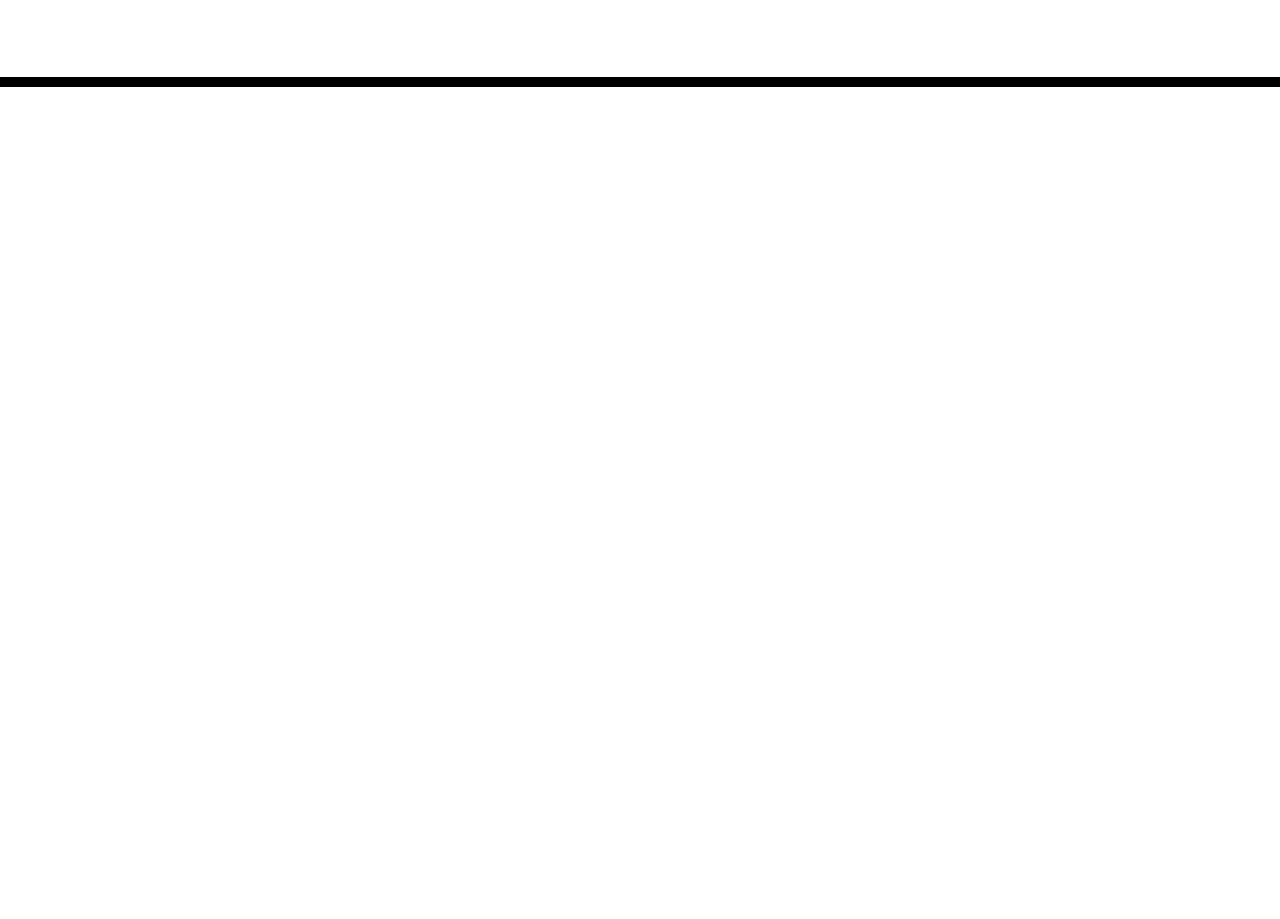
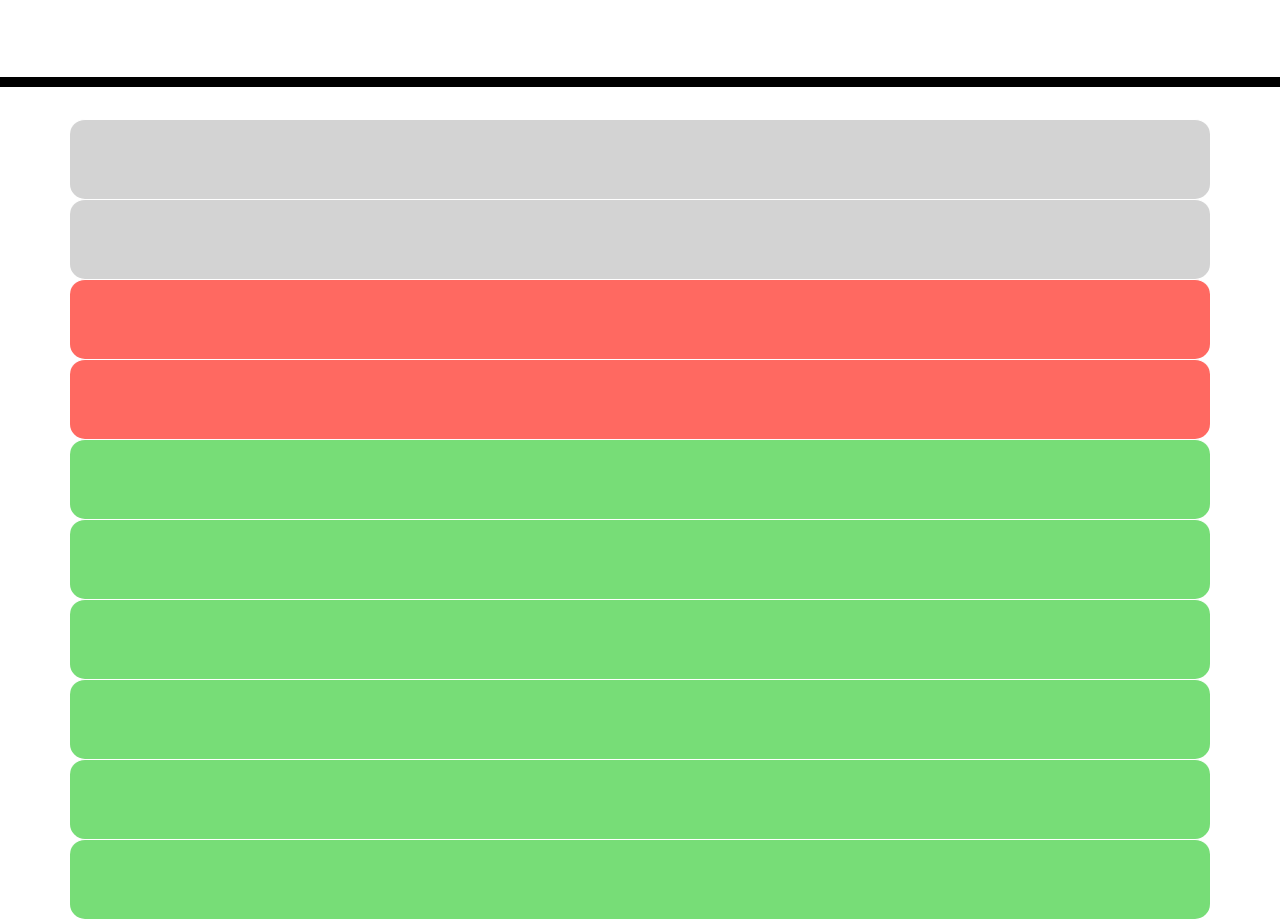
Before and after one commit to laurenp305/justin-thyme, a plain HTML site: page index.html in a window 1280 px wide. Shown: the part 181-1100 px from the top of the page. Before the commit the page ends 800 px from the top, so only its background shows below. Drawn offline with nearby package versions, Linux system fonts and the light colour scheme; files that its build step writes are made by us from their sources.

Commit message:
added timeblock rows

```diff
--- a/index.html
+++ b/index.html
@@ -30,6 +30,16 @@
     </header>
     <div class="container">
       <!-- Timeblocks go here -->
+    <div id="hour8" class="row time-block past"></div>
+    <div id="hour9" class="row time-block past"></div>
+    <div id="hour10" class="row time-block present"></div>
+    <div id="hour11" class="row time-block present"></div>
+    <div id="hour12" class="row time-block future"></div>
+    <div id="hour13" class="row time-block future"></div>
+    <div id="hour14" class="row time-block future"></div>
+    <div id="hour15" class="row time-block future"></div>
+    <div id="hour16" class="row time-block future"></div>
+    <div id="hour17" class="row time-block future"></div>
     </div>
 
     <script src="https://code.jquery.com/jquery-3.4.1.min.js"></script>
```
